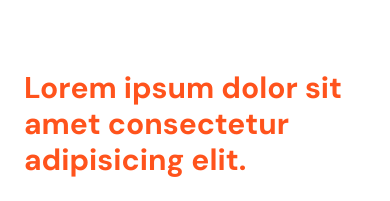
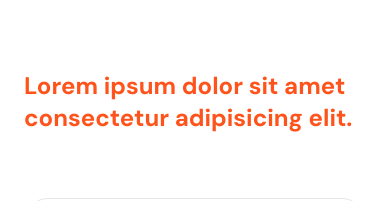
Before and after one commit to Bishwajeet49/latest-jumpq-landing-page, a Next.js app: page / in a window 390 px wide. Shown: the part 854-1055 px from the top of the page. Built offline with nearby package versions, Linux system fonts and the light colour scheme.

Commit message:
video-size-increased

```diff
--- a/components/Features.tsx
+++ b/components/Features.tsx
@@ -7,7 +7,7 @@ export default function Features() {
         <div className="relative my-20 md:my-32" id="features">
             <Container>
                 <div>
-                    <h2 id="solution" className="text-3xl font-bold text-gray-900 dark:text-white md:text-4xl text-orange lg:text-4xl">Lorem ipsum dolor sit amet consectetur adipisicing elit.</h2>
+                    <h2 id="solution" className="text-2xl font-bold text-gray-900 dark:text-white md:text-4xl text-orange lg:text-4xl">Lorem ipsum dolor sit amet consectetur adipisicing elit.</h2>
                     {/* <p className="mt-4 text-center text-gray-600 dark:text-gray-300"></p> */}
                     {/* <h3 className="mt-4 text-center text-gray-600 dark:text-gray-300">Less Complexity, More Results.</h3> */}
 
--- a/components/HeroSection.tsx
+++ b/components/HeroSection.tsx
@@ -23,7 +23,7 @@ export default function HeroSection() {
 
       <Container>
         <div className="relative ml-auto pt-40 xl:pt-36">
-          <div className="gap-12 md:flex md:items-center md:w-[100%]">
+          <div className="md:flex md:items-center md:w-[100%]">
             <div className="text-center sm:px-12 md:w-2/5 md:px-0 md:text-left">
               <h1 className="text-5xl font-black dark:text-white md:text-4xl xl:text-5xl">
                 Helping Sales Team <br />
--- a/components/Solution.tsx
+++ b/components/Solution.tsx
@@ -10,7 +10,7 @@ export default function Solution() {
         <div className="my-20 md:my-32" >
             <Container>
                 <div>
-                    <h2 className="text-3xl font-bold text-gray-900 dark:text-white md:text-4xl text-orange lg:text-4xl">Less Complexity, More Results.</h2>
+                    <h2 className="text-2xl font-bold text-gray-900 dark:text-white md:text-4xl text-orange lg:text-4xl">Less Complexity, More Results.</h2>
                 </div>
                 <div className="flex-row-reverse mt-16 md:mt-20  justify-between  text-gray-600 md:flex md:gap-6 lg:gap-12 lg:space-y-0">
                     <div className="relative ml-auto h-full md:w-1/2 ">
```
